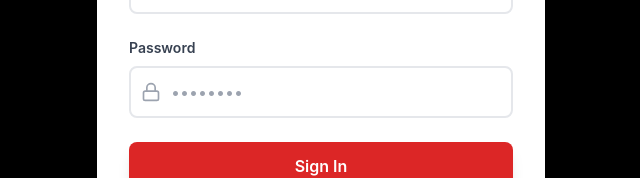
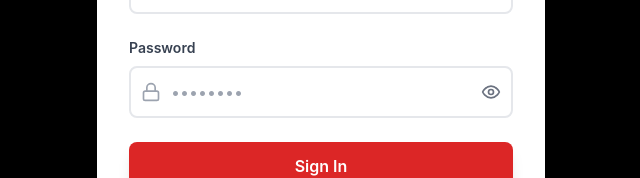
Before and after one commit to vickyxrc/toyota-financial-services, a React (Create React App) app: page / in a window 1280 px wide. Shown: the part 422-600 px from the top of the page, without its empty margins (319-959 px from the left). Built offline with nearby package versions, Linux system fonts and the light colour scheme.

Commit message:
password visibility ON

```diff
--- a/src/components/SignIn.js
+++ b/src/components/SignIn.js
@@ -1,10 +1,11 @@
 import React, { useState } from 'react';
-import { Car, User, Lock, AlertCircle } from 'lucide-react';
+import { Car, User, Lock, AlertCircle, Eye, EyeOff } from 'lucide-react';
 import logo from '../utils/toyota_logo.png';
 
 const SignIn = ({ user, setUser, handleSignIn, handleLogout }) => {
   const [isSignUp, setIsSignUp] = useState(false);
   const [passwordError, setPasswordError] = useState('');
+  const [showPassword, setShowPassword] = useState(false);
 
   const handleSubmit = (e) => {
     e.preventDefault();
@@ -75,16 +76,25 @@ const SignIn = ({ user, setUser, handleSignIn, handleLogout }) => {
               <div className="relative">
                 <Lock className="absolute left-3 top-1/2 transform -translate-y-1/2 text-gray-400 w-5 h-5" />
                 <input
-                  type="password"
+                  type={showPassword ? 'text' : 'password'}
                   value={user.password}
                   onChange={handlePasswordChange}
-                  className={`w-full pl-10 pr-4 py-3 border-2 rounded-lg focus:outline-none transition ${
+                  className={`w-full pl-10 pr-12 py-3 border-2 rounded-lg focus:outline-none transition ${
                     passwordError ? 'border-red-500 focus:border-red-600' : 'border-gray-200 focus:border-red-600'
                   }`}
                   placeholder="••••••••"
                   required
                   minLength={isSignUp ? 8 : undefined}
                 />
+                <button
+                  type="button"
+                  onClick={() => setShowPassword(prev => !prev)}
+                  className="absolute right-3 top-1/2 transform -translate-y-1/2 text-gray-500 hover:text-gray-700"
+                  aria-label={showPassword ? 'Hide password' : 'Show password'}
+                  title={showPassword ? 'Hide password' : 'Show password'}
+                >
+                  {showPassword ? <EyeOff className="w-5 h-5" /> : <Eye className="w-5 h-5" />}
+                </button>
               </div>
               {passwordError && (
                 <div className="flex items-center mt-2 text-red-600 text-sm">
```
